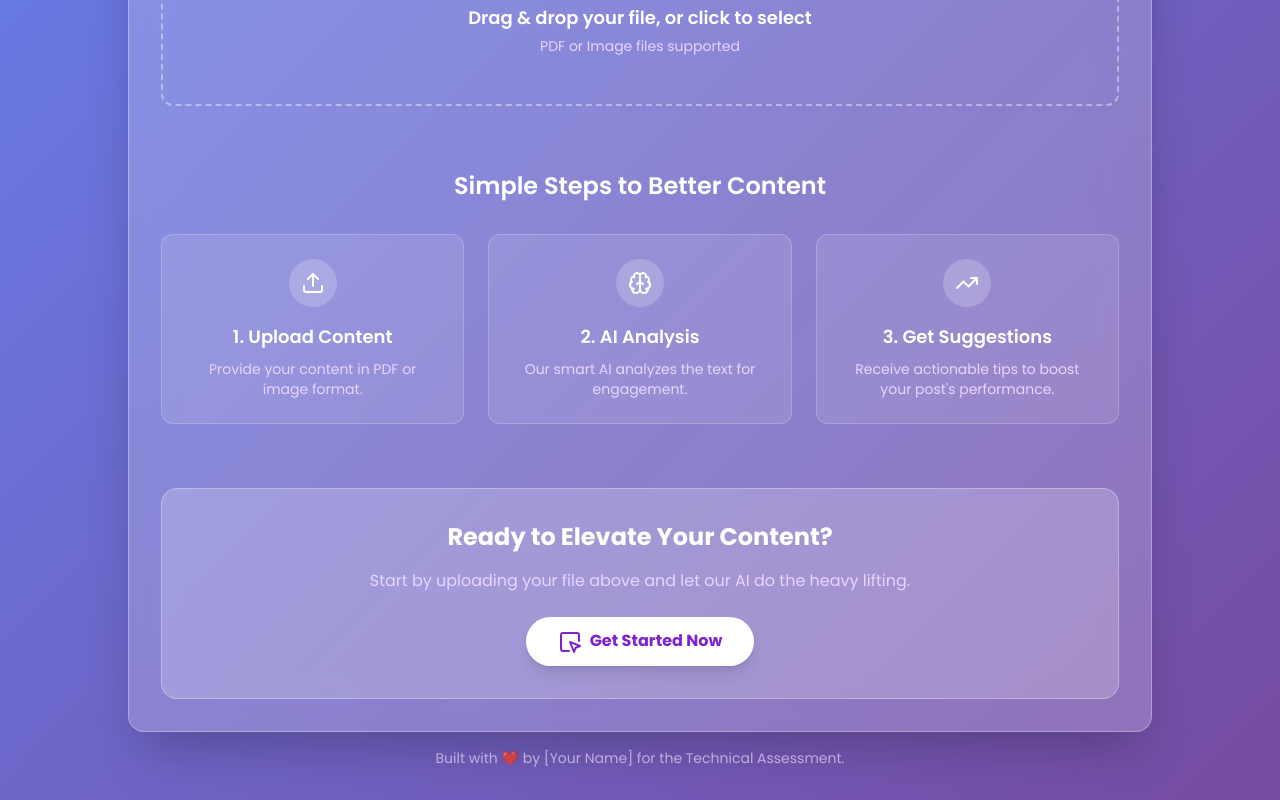
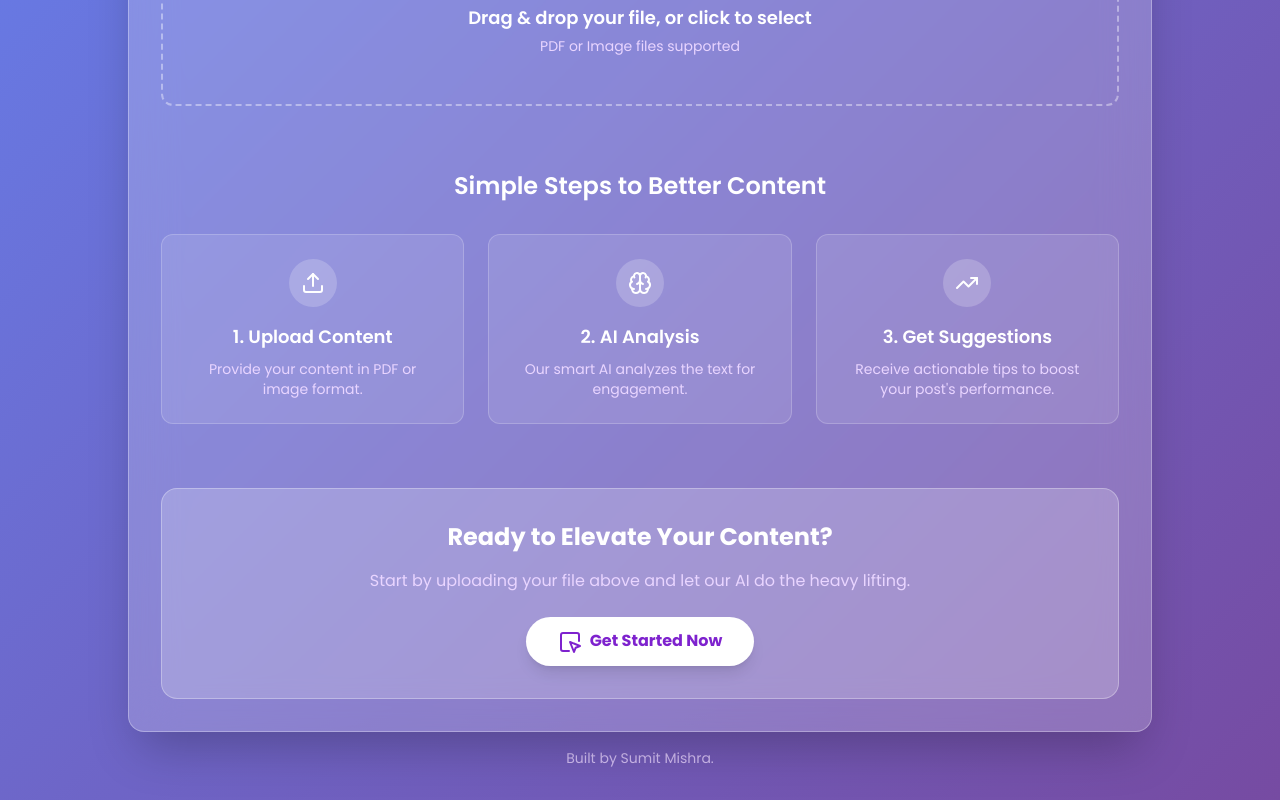
Before and after one commit to sumit-mishra7777/social-media-analyzer, a React (Vite) app in the folder frontend/: page / in a window 1280 px wide. Shown: the part 255-1055 px from the top of the page. Built offline with nearby package versions, Linux system fonts and the light colour scheme.

Commit message:
Update App.jsx

```diff
--- a/frontend/src/App.jsx
+++ b/frontend/src/App.jsx
@@ -160,7 +160,7 @@ function App() {
         transition={{ duration: 0.5, delay: 1 }}
         className="text-center p-4 text-purple-200/80 text-sm"
       >
-        <p>Built with ❤️ by [Your Name] for the Technical Assessment.</p>
+        <p>Built by Sumit Mishra.</p>
       </motion.footer>
     </div>
   );
```
